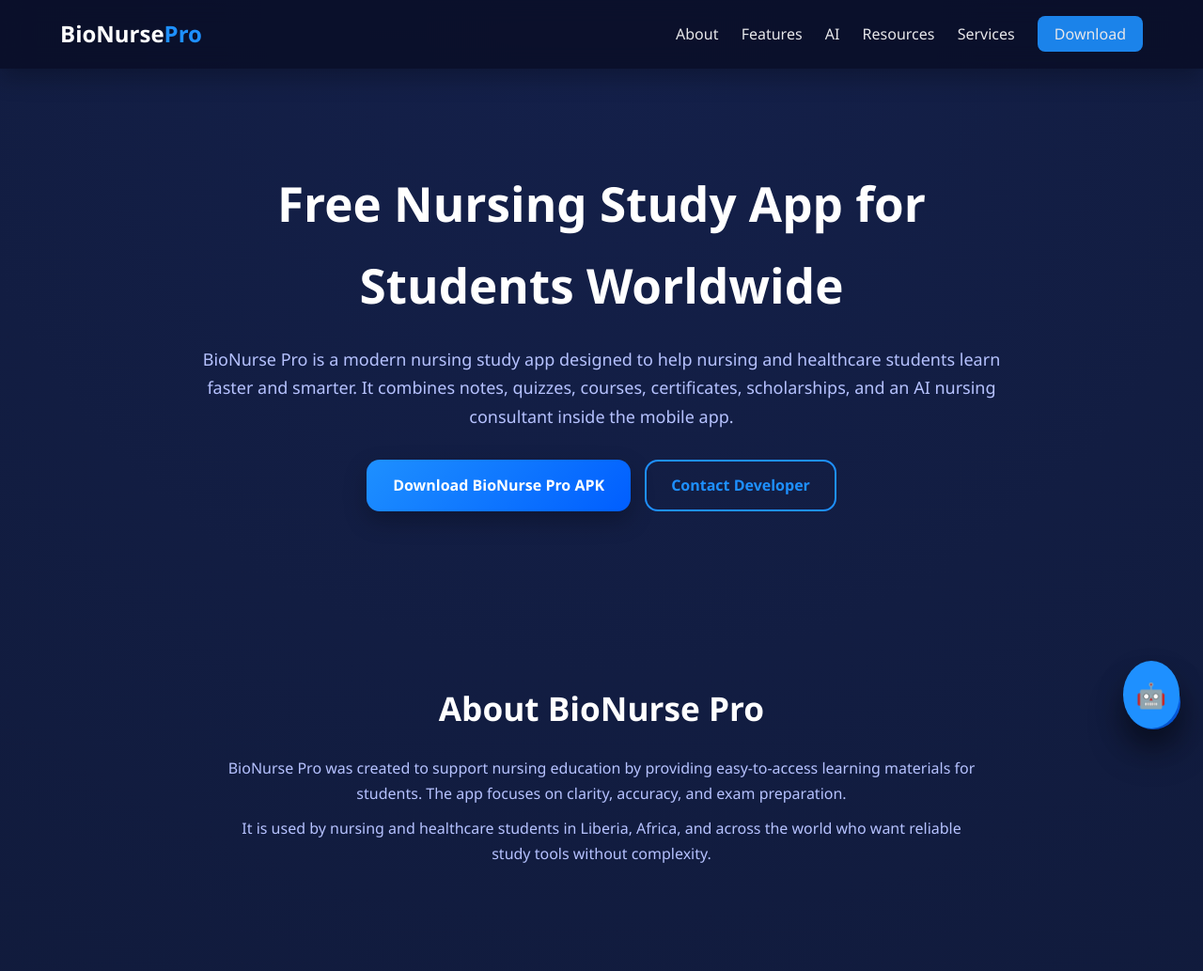
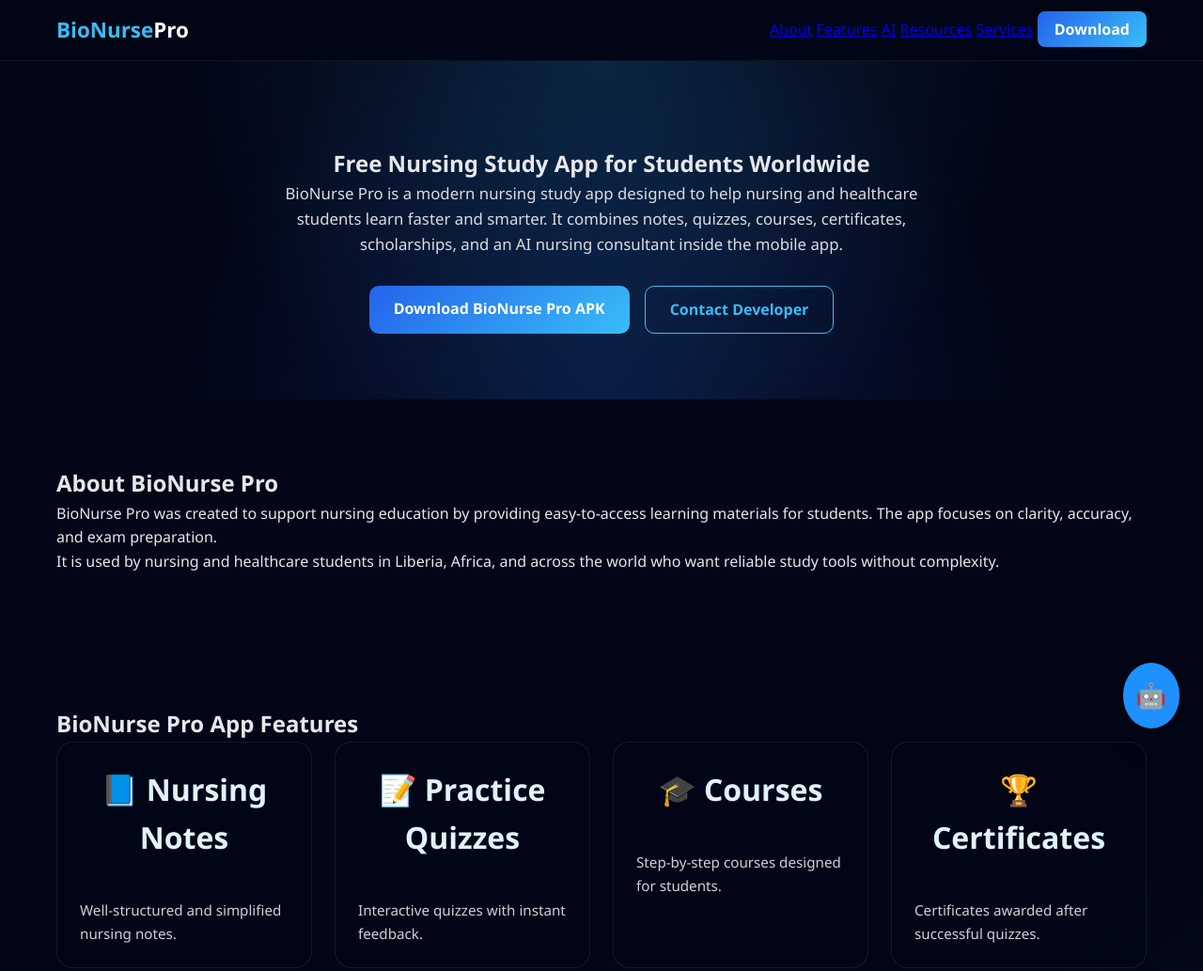
Before and after one commit to stech-hub/SASTech, a plain HTML site: page public/index.html in a window 1280 px wide. Shown: the top 1033 px of the page at 94% size. Drawn offline with Linux system fonts and the light colour scheme.

Commit message:
Update style.css

```diff
--- a/public/style.css
+++ b/public/style.css
@@ -1,35 +1,14 @@
-/* =========================================================
-   BIO NURSE PRO – ADVANCED STYLE SYSTEM
+/* ======================================================
+   BioNurse Pro – Global Stylesheet
    Author: Akin S. Sokpah
-   Level: Advanced / Scalable
-========================================================= */
-
-/* ================= ROOT VARIABLES ================= */
-:root {
-  --primary: #1e90ff;
-  --primary-dark: #005eff;
-  --secondary: #25d366;
-
-  --bg-dark: #0b1224;
-  --bg-light: #101b34;
-  --glass-bg: rgba(255, 255, 255, 0.05);
-
-  --text-main: #ffffff;
-  --text-muted: #b6c2ff;
-
-  --radius-sm: 8px;
-  --radius-md: 14px;
-  --radius-lg: 22px;
-
-  --shadow-soft: 0 10px 25px rgba(0,0,0,0.25);
-  --shadow-strong: 0 20px 40px rgba(0,0,0,0.4);
-
-  --transition-fast: 0.2s ease;
-  --transition-slow: 0.4s ease;
-}
+   Purpose: Professional, modern, SEO-friendly UI
+====================================================== */
 
 /* ================= RESET ================= */
-* {
+
+*,
+*::before,
+*::after {
   margin: 0;
   padding: 0;
   box-sizing: border-box;
@@ -40,235 +19,263 @@
 }
 
 body {
-  font-family: "Segoe UI", system-ui, -apple-system, sans-serif;
-  background: radial-gradient(circle at top, #14204a, var(--bg-dark));
-  color: var(--text-main);
-  line-height: 1.7;
+  font-family: "Segoe UI", system-ui, -apple-system, BlinkMacSystemFont;
+  background: linear-gradient(135deg, #020617, #020617, #0f172a);
+  color: #e5e7eb;
+  line-height: 1.6;
+  min-height: 100vh;
 }
 
-/* ================= LINKS ================= */
-a {
-  text-decoration: none;
-  color: inherit;
+/* ================= GLOBAL UTILITIES ================= */
+
+.center {
+  text-align: center;
+}
+
+.center-text {
+  text-align: center;
+}
+
+.small {
+  font-size: 0.85rem;
+  opacity: 0.85;
+}
+
+.big {
+  font-size: 1.1rem;
+  padding: 14px 28px;
+}
+
+.highlight {
+  border: 1px solid #38bdf8;
+  background: linear-gradient(
+    135deg,
+    rgba(56, 189, 248, 0.15),
+    rgba(37, 99, 235, 0.15)
+  );
 }
 
 /* ================= NAVBAR ================= */
+
 .navbar {
   position: sticky;
   top: 0;
   z-index: 1000;
-  background: rgba(10, 15, 40, 0.9);
-  backdrop-filter: blur(12px);
-  box-shadow: var(--shadow-soft);
+  background: rgba(2, 6, 23, 0.85);
+  backdrop-filter: blur(10px);
+  border-bottom: 1px solid rgba(148, 163, 184, 0.1);
 }
 
 .nav-container {
   max-width: 1200px;
   margin: auto;
-  padding: 16px 24px;
+  padding: 14px 20px;
   display: flex;
+  align-items: center;
   justify-content: space-between;
-  align-items: center;
 }
 
 .logo {
-  font-size: 24px;
+  font-size: 1.4rem;
   font-weight: 700;
+  color: #38bdf8;
 }
 
 .logo span {
-  color: var(--primary);
-}
-
-.nav-links a {
-  margin-left: 20px;
-  font-weight: 500;
-  opacity: 0.9;
-  transition: var(--transition-fast);
-}
-
-.nav-links a:hover {
-  opacity: 1;
-  color: var(--primary);
+  color: #ffffff;
 }
 
 .nav-btn {
-  background: var(--primary);
+  background: linear-gradient(135deg, #2563eb, #38bdf8);
+  color: white;
   padding: 8px 18px;
-  border-radius: var(--radius-sm);
-  color: #fff;
+  border-radius: 8px;
+  text-decoration: none;
+  font-weight: 600;
+  transition: transform 0.2s, box-shadow 0.2s;
 }
 
-/* ================= HERO ================= */
+.nav-btn:hover {
+  transform: translateY(-2px);
+  box-shadow: 0 8px 20px rgba(56, 189, 248, 0.4);
+}
+
+/* ================= HERO SECTION ================= */
+
 .hero {
-  padding: 100px 24px;
-  text-align: center;
+  padding: 90px 20px 70px;
+  background:
+    radial-gradient(circle at top, rgba(56, 189, 248, 0.15), transparent 60%),
+    radial-gradient(circle at bottom, rgba(37, 99, 235, 0.2), transparent 60%);
 }
 
 .hero-content {
   max-width: 900px;
   margin: auto;
+  text-align: center;
 }
 
-.hero h1 {
-  font-size: clamp(2rem, 5vw, 3.2rem);
+.hero h2 {
+  font-size: 2.6rem;
+  font-weight: 800;
   margin-bottom: 20px;
+  background: linear-gradient(135deg, #38bdf8, #60a5fa);
+  -webkit-background-clip: text;
+  -webkit-text-fill-color: transparent;
 }
 
 .hero p {
-  color: var(--text-muted);
-  font-size: 18px;
-  margin-bottom: 30px;
+  font-size: 1.05rem;
+  max-width: 700px;
+  margin: auto;
+  opacity: 0.95;
+}
+
+.hero-buttons {
+  margin-top: 30px;
+  display: flex;
+  justify-content: center;
+  gap: 16px;
+  flex-wrap: wrap;
 }
 
 /* ================= BUTTONS ================= */
-.hero-buttons,
-.center {
-  display: flex;
-  gap: 15px;
-  justify-content: center;
-  flex-wrap: wrap;
-}
 
 .btn-primary {
-  background: linear-gradient(135deg, var(--primary), var(--primary-dark));
-  padding: 14px 28px;
-  border-radius: var(--radius-md);
-  color: #fff;
+  background: linear-gradient(135deg, #2563eb, #38bdf8);
+  color: white;
+  text-decoration: none;
+  border-radius: 10px;
   font-weight: 600;
-  box-shadow: var(--shadow-soft);
-  transition: var(--transition-fast);
+  padding: 12px 26px;
+  transition: transform 0.2s, box-shadow 0.2s;
 }
 
 .btn-primary:hover {
   transform: translateY(-2px);
+  box-shadow: 0 12px 25px rgba(56, 189, 248, 0.5);
 }
 
 .btn-outline {
-  border: 2px solid var(--primary);
+  border: 1px solid #38bdf8;
+  color: #38bdf8;
+  text-decoration: none;
+  border-radius: 10px;
   padding: 12px 26px;
-  border-radius: var(--radius-md);
-  color: var(--primary);
   font-weight: 600;
+  transition: background 0.2s, color 0.2s;
+}
+
+.btn-outline:hover {
+  background: #38bdf8;
+  color: #020617;
 }
 
 /* ================= SECTIONS ================= */
+
 .section {
-  padding: 80px 24px;
   max-width: 1200px;
   margin: auto;
+  padding: 70px 20px;
 }
 
-.section h2 {
+.section h3 {
+  font-size: 2rem;
   text-align: center;
-  font-size: 2.2rem;
-  margin-bottom: 20px;
+  margin-bottom: 40px;
+  color: #e0f2fe;
 }
 
-.section p {
-  text-align: center;
-  color: var(--text-muted);
-  max-width: 800px;
-  margin: 10px auto;
-}
-
-.section.glass {
-  background: var(--glass-bg);
-  border-radius: var(--radius-lg);
-  box-shadow: var(--shadow-soft);
+.glass {
+  background: rgba(15, 23, 42, 0.65);
+  border-radius: 24px;
+  margin: 40px auto;
+  backdrop-filter: blur(14px);
+  border: 1px solid rgba(148, 163, 184, 0.12);
 }
 
 /* ================= GRID & CARDS ================= */
+
 .grid {
   display: grid;
-  grid-template-columns: repeat(auto-fit, minmax(250px, 1fr));
-  gap: 25px;
-  margin-top: 40px;
+  grid-template-columns: repeat(auto-fit, minmax(240px, 1fr));
+  gap: 24px;
 }
 
 .card {
-  background: var(--bg-light);
-  padding: 28px;
-  border-radius: var(--radius-lg);
-  box-shadow: var(--shadow-soft);
-  transition: var(--transition-slow);
+  background: rgba(2, 6, 23, 0.85);
+  padding: 24px;
+  border-radius: 18px;
+  border: 1px solid rgba(148, 163, 184, 0.12);
+  transition: transform 0.25s, box-shadow 0.25s;
 }
 
 .card:hover {
   transform: translateY(-6px);
+  box-shadow: 0 18px 40px rgba(2, 132, 199, 0.25);
 }
 
-.card h3 {
+.card h4 {
+  font-size: 1.15rem;
   margin-bottom: 10px;
+  color: #7dd3fc;
 }
 
 .card p {
-  color: var(--text-muted);
-  text-align: left;
+  font-size: 0.95rem;
+  opacity: 0.9;
 }
 
-.card.highlight {
-  background: linear-gradient(145deg, #1e90ff33, #005eff33);
-  border: 1px solid var(--primary);
+/* ================= FAQ ================= */
+
+.faq .card {
+  background: rgba(15, 23, 42, 0.75);
 }
 
 /* ================= FOOTER ================= */
+
 .footer {
+  padding: 40px 20px;
   text-align: center;
-  padding: 40px 20px;
-  background: #080e20;
-  color: var(--text-muted);
+  background: #020617;
+  border-top: 1px solid rgba(148, 163, 184, 0.1);
 }
 
-.footer strong {
-  color: var(--text-main);
-}
-
-/* ================= AI ASSISTANT ICON ================= */
-#assistantIcon {
-  position: fixed;
-  bottom: 24px;
-  right: 24px;
-  background: linear-gradient(135deg, var(--primary), var(--primary-dark));
-  width: 58px;
-  height: 58px;
-  border-radius: 50%;
-  display: flex;
-  align-items: center;
-  justify-content: center;
-  font-size: 26px;
-  cursor: pointer;
-  box-shadow: var(--shadow-strong);
-  z-index: 9999;
-  transition: var(--transition-fast);
-}
-
-#assistantIcon:hover {
-  transform: scale(1.1);
+.footer p {
+  font-size: 0.9rem;
+  opacity: 0.85;
 }
 
 /* ================= RESPONSIVE ================= */
+
 @media (max-width: 768px) {
-  .nav-links {
-    display: none;
+  .hero h2 {
+    font-size: 2.1rem;
   }
 
-  .hero {
-    padding: 70px 16px;
+  .section h3 {
+    font-size: 1.7rem;
   }
 
-  .section {
-    padding: 60px 16px;
+  .hero-buttons {
+    flex-direction: column;
   }
 }
 
-/* ================= FUTURE EXTENSIONS ================= */
-/*
-- Blog cards
-- AI chat modal
-- Forms
-- Animations
-- Page layouts
-- Dark/light switch
-- Admin UI
-*/
+/* ================= ANIMATIONS ================= */
+
+@keyframes float {
+  0% {
+    transform: translateY(0);
+  }
+  50% {
+    transform: translateY(-8px);
+  }
+  100% {
+    transform: translateY(0);
+  }
+}
+
+.highlight {
+  animation: float 5s ease-in-out infinite;
+}
```
